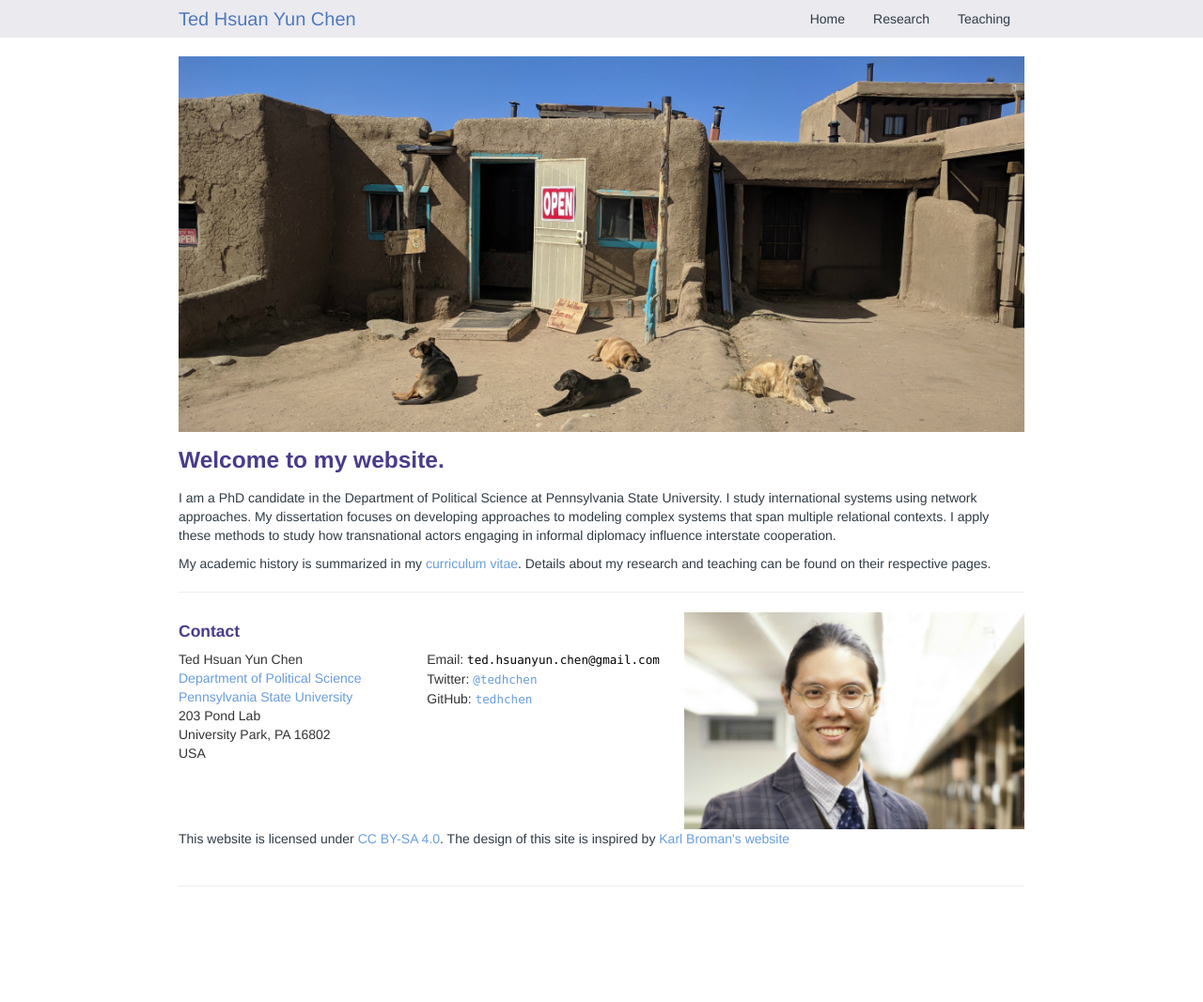
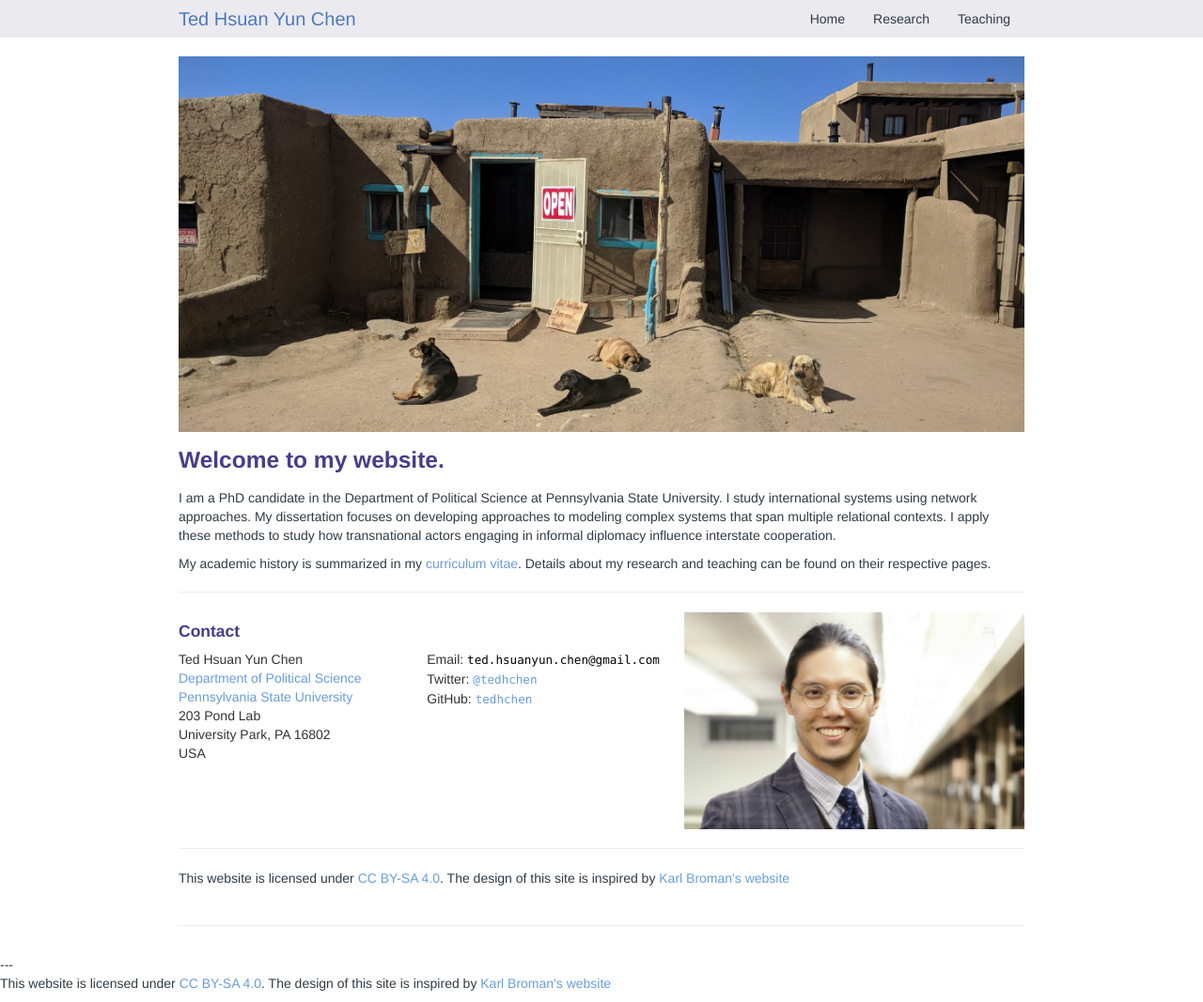
Before and after one commit to tedhchen/tedhchen.github.io, a Jekyll site: the page built from index.md, in a window 1280 px wide. Shown: the whole page at 94% size. Built offline with Jekyll 4.4.1, drawn with Linux system fonts in a browser that asks for light colours; before the commit the page ends 975 px from its top, so only the background shows below that.

Commit message:
updated footer

```diff
--- a/_includes/themes/twitter/default.html
+++ b/_includes/themes/twitter/default.html
@@ -58,4 +58,15 @@
     {% include JB/analytics %}
   </body>
 
+  ---
+
+<footer>
+<div class="container-narrownomargin">
+  <p>This website is licensed under <a href="https://creativecommons.org/licenses/by-sa/4.0/">CC BY-SA 4.0</a>.
+
+  The design of this site is inspired by <a href="https://kborman.org">Karl Broman's website</a>
+  </p>
+</div>
+</footer>
+
 </html>
--- a/index.md
+++ b/index.md
@@ -55,6 +55,8 @@ My academic history is summarized in my [curriculum vitae]({{ BASE_PATH }}/asset
     </div>
 </div>
 
+---
+
 <div class="footer">
 <div class="container-narrownomargin">
   <p>This website is licensed under <a href="https://creativecommons.org/licenses/by-sa/4.0/">CC BY-SA 4.0</a>.
```
